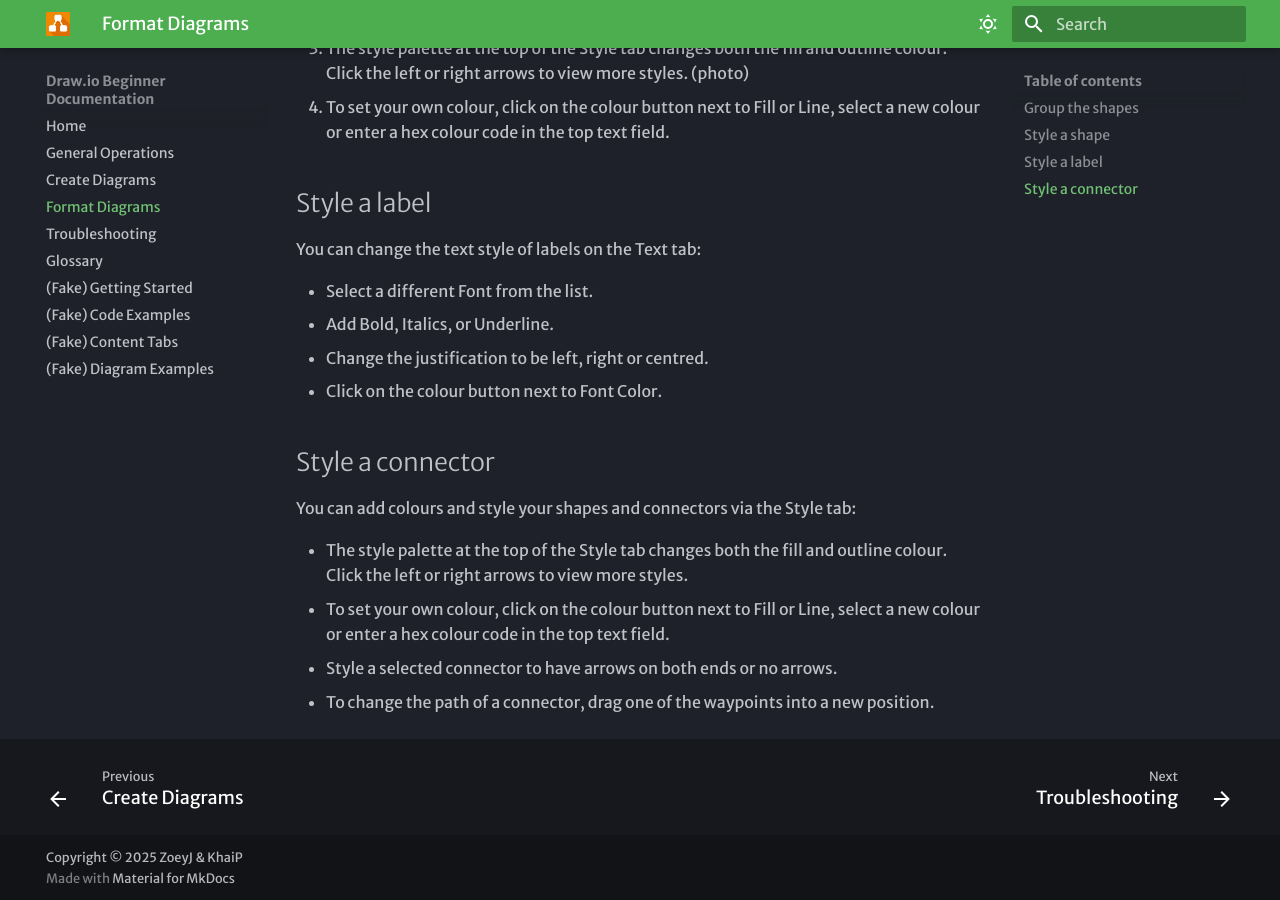
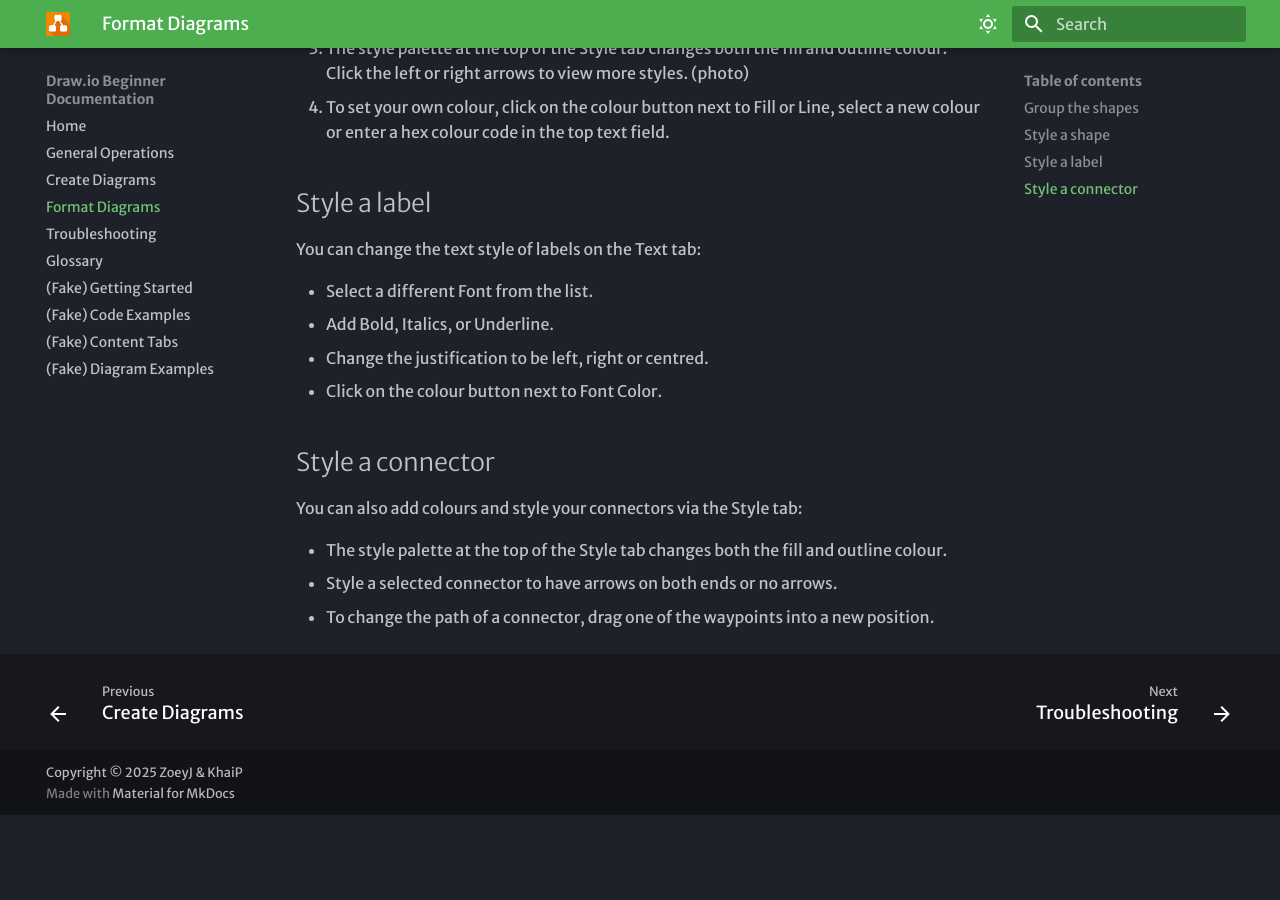
Before and after one commit to zoeyj3/2216_documentation, an MkDocs documentation site: the page built from docs/format-diagrams.md, in a window 1280 px wide and 900 px high, scrolled down 833 px. Built offline with MkDocs 1.6.1 and Material for MkDocs 9.7.7, drawn with Linux system fonts in a browser that asks for light colours; some web fonts are replaced; after the commit the page ends 1648 px from its top, so only the background shows below that.

```diff
--- a/docs/format-diagrams.md
+++ b/docs/format-diagrams.md
@@ -37,9 +37,8 @@
 
 ## Style a connector
 
-You can add colours and style your shapes and connectors via the Style tab:
+You can also add colours and style your connectors via the Style tab:
 
-- The style palette at the top of the Style tab changes both the fill and outline colour. Click the left or right arrows to view more styles.
-- To set your own colour, click on the colour button next to Fill or Line, select a new colour or enter a hex colour code in the top text field.
+- The style palette at the top of the Style tab changes both the fill and outline colour.
 - Style a selected connector to have arrows on both ends or no arrows.
 - To change the path of a connector, drag one of the waypoints into a new position.
```
Also changed, not shown: docs/create-diagrams.md (+11 -11 lines), docs/assets/create-diagrams/add-connector-label.gif (added), docs/assets/create-diagrams/add-shape-label.gif (added), docs/assets/create-diagrams/delete-shape.gif (added), docs/assets/create-diagrams/move-shape.gif (added), docs/assets/create-diagrams/resize-shape.gif (added), docs/assets/create-diagrams/rotate-shape.gif (added), docs/assets/create-diagrams/search-shapes.gif (added), docs/assets/format-diagrams/style-shapes.gif (added), 9 other files.
